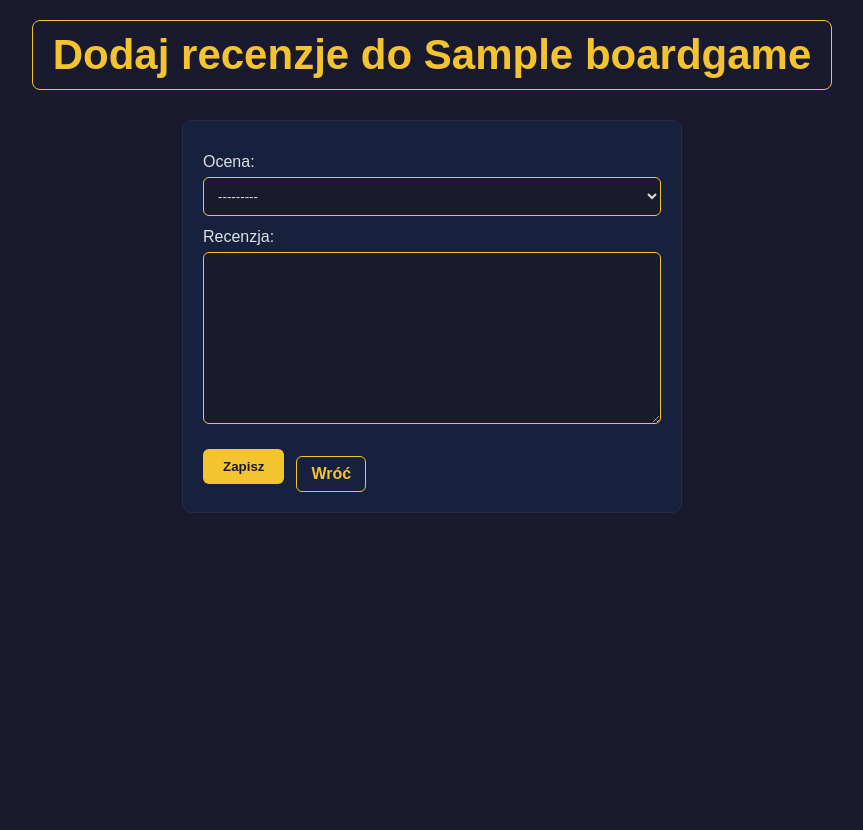
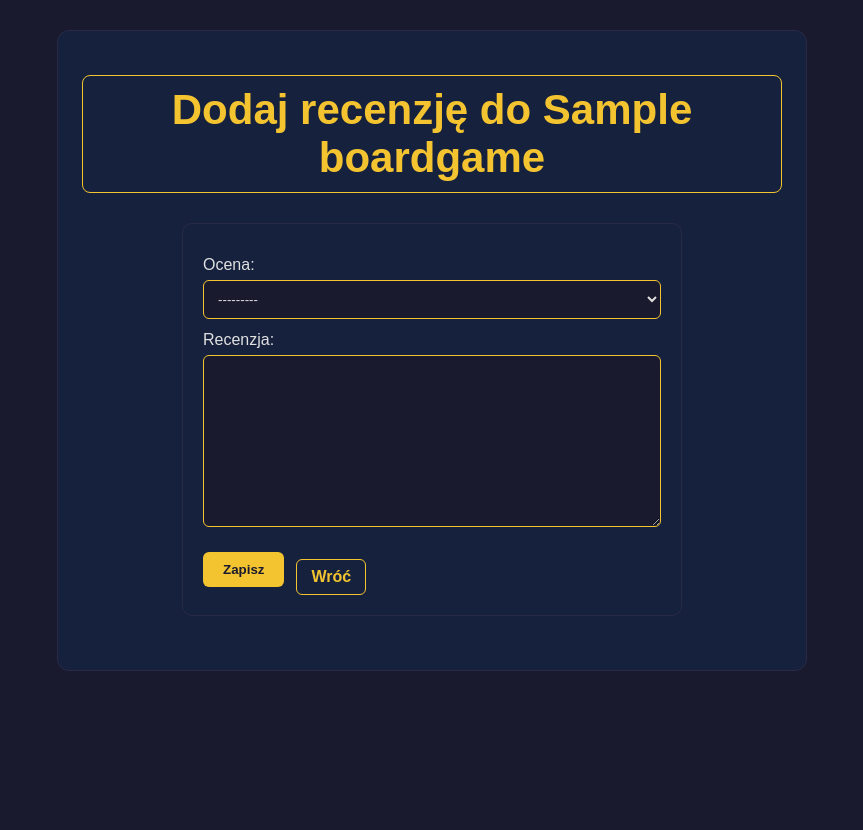
Before and after one commit to rawrqwe/django_board_game, a Django app: page /games/1/review/ in a window 1280 px wide. Shown: the whole page, without its empty margins (208-1071 px from the left). Before the commit the page ends 513 px from the top, so only its background shows below. Run offline with Django 5.2, Linux system fonts and the light colour scheme; tables that the repository leaves empty hold one stand-in row (values such as "Sample post").

Commit message:
fixed css

```diff
--- a/BGC/catalog/templates/catalog/game_confirm_delete.html
+++ b/BGC/catalog/templates/catalog/game_confirm_delete.html
@@ -20,7 +20,7 @@
     <form method="POST">
         {% csrf_token %}
 
-        <div class="game-detail__actions">
+        <div class="game-detail__actions game-detail__actions--center">
             <button type="submit" class="btn btn--danger">
                 Tak, usuń
             </button>
@@ -33,6 +33,5 @@
     </form>
 
 </div>
-</div>
 </body>
 </html>
--- a/BGC/catalog/templates/catalog/game_detail.html
+++ b/BGC/catalog/templates/catalog/game_detail.html
@@ -78,6 +78,6 @@
 
     <a href="{% url 'game_list' %}" class="back-link">← Wróć do listy</a>
 
-
+</div>
 </body>
 </html>
--- a/BGC/catalog/templates/catalog/game_main.html
+++ b/BGC/catalog/templates/catalog/game_main.html
@@ -4,7 +4,7 @@
     {% load static %}
     <link rel="stylesheet" href="{% static 'catalog/style.css' %}">
     <meta charset="UTF-8">
-    <title>Głowna</title>
+    <title>Board Game Collection</title>
 </head>
 <body>
 <div class="game-detail">
--- a/BGC/catalog/templates/catalog/game_reviews.html
+++ b/BGC/catalog/templates/catalog/game_reviews.html
@@ -44,6 +44,5 @@
     </a>
 
 </div>
-
 </body>
 </html>
--- a/BGC/catalog/templates/catalog/review_form.html
+++ b/BGC/catalog/templates/catalog/review_form.html
@@ -4,10 +4,15 @@
     {% load static %}
     <link rel="stylesheet" href="{% static 'catalog/style.css' %}">
     <meta charset="UTF-8">
-    <title>Dodawanie Recenzji</title>
+    <title>Dodaj recenzję</title>
 </head>
 <body>
-    <h1>Dodaj recenzje do {{game.title}}</h1>
+<div class="game-detail">
+
+    <div class="game-detail__header">
+        <h1>Dodaj recenzję do {{ game.title }}</h1>
+    </div>
+
     <form method="POST" enctype="multipart/form-data">
         {% csrf_token %}
         {{ form.as_p }}
@@ -17,5 +22,7 @@
             <a href="{% url 'game_detail' game.pk %}" class="back-link">Wróć</a>
         </div>
     </form>
+
+</div>
 </body>
 </html>
```
Also changed, not shown: BGC/catalog/templates/catalog/game_form.html (+5 -2 lines).
